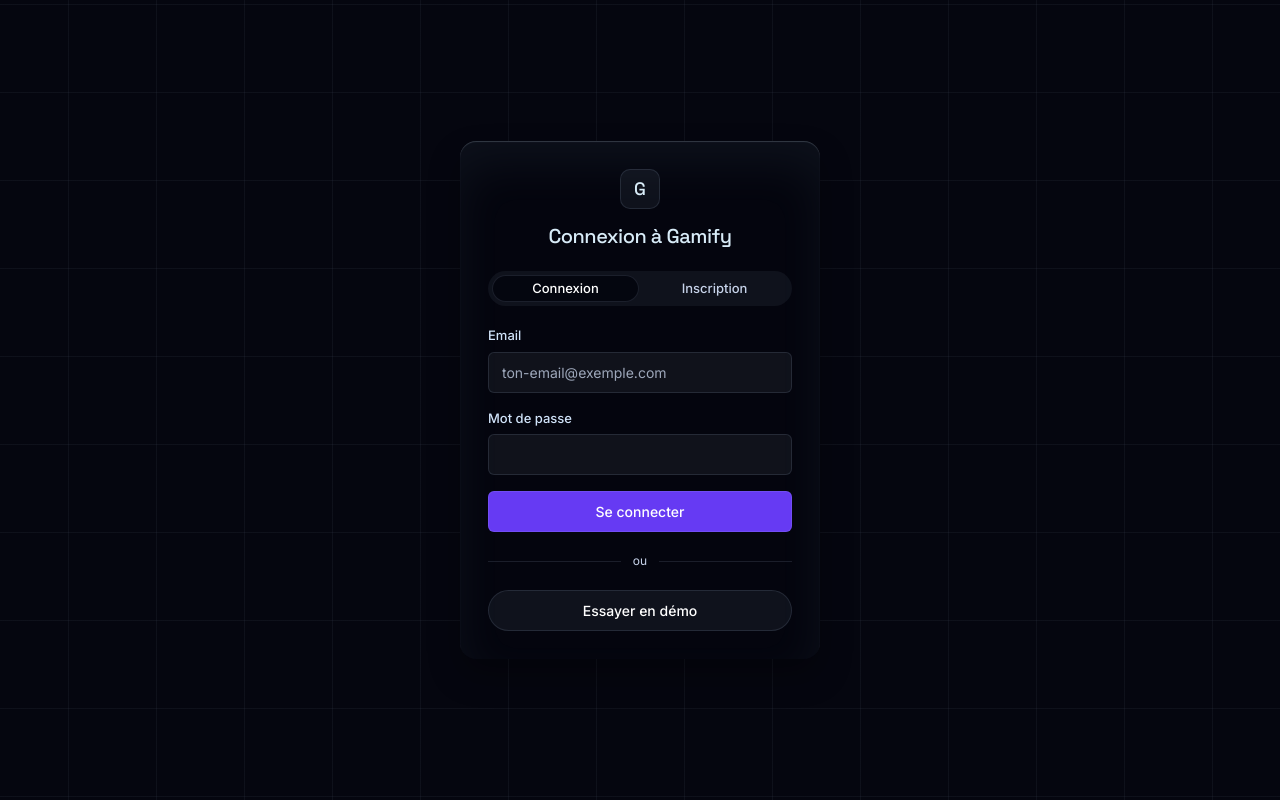
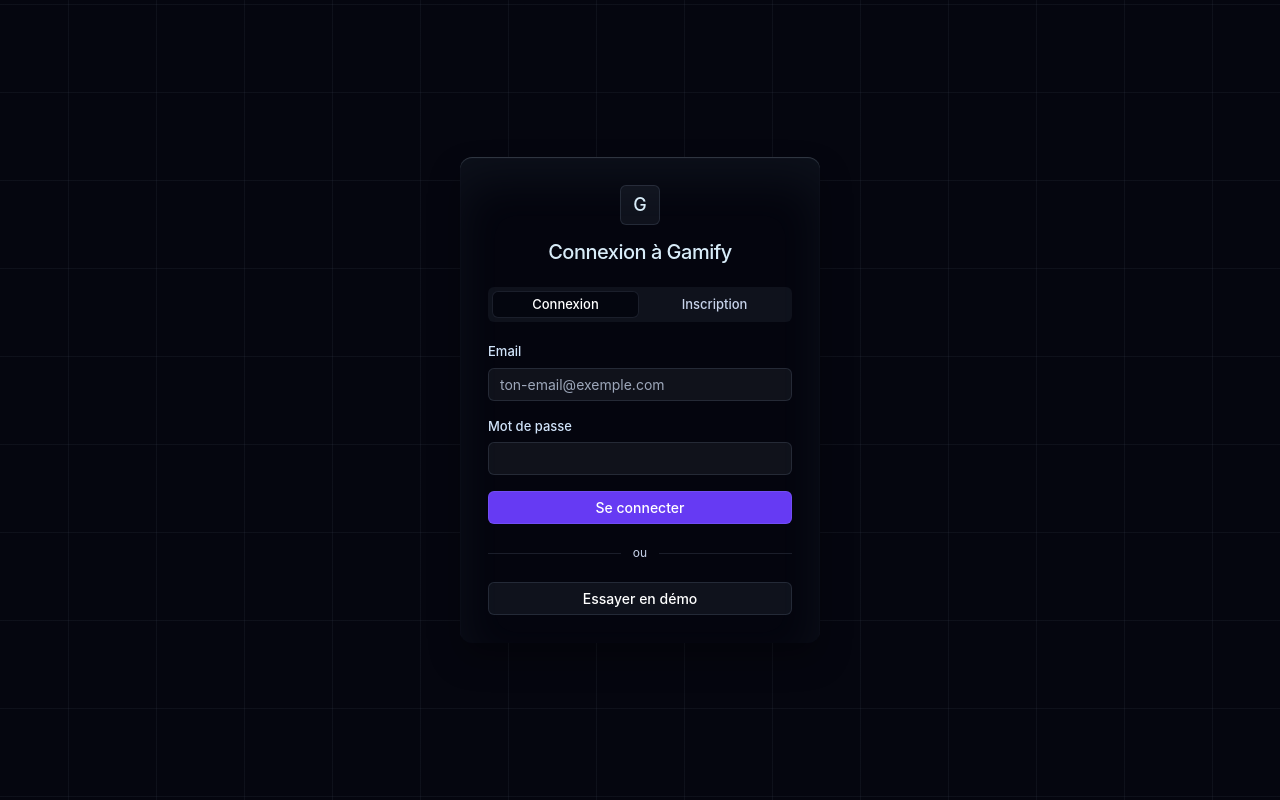
Before and after one commit to zoAntonio/gamify, a React (Vite) app in the folder gamify-frontend/: page /login in a window 1280 px wide. Built offline with nearby package versions, Linux system fonts and the light colour scheme.

Commit message:
[fix]: adjust the design to follow the github design

```diff
--- a/gamify-frontend/src/components/ui/Button.tsx
+++ b/gamify-frontend/src/components/ui/Button.tsx
@@ -15,8 +15,8 @@
 const VARIANT_CLASSES: Record<ButtonVariant, string> = {
   primary: 'rounded-input bg-accent text-white shadow-subtle active:bg-accent-hover',
   secondary:
-    'rounded-full bg-surface-2 text-white shadow-subtle active:bg-[#bad6f71f]',
-  ghost: 'rounded-full bg-transparent text-text shadow-subtle active:text-accent-hover',
+    'rounded-input bg-surface-2 text-white shadow-subtle active:bg-[#bad6f71f]',
+  ghost: 'rounded-input bg-transparent text-text shadow-subtle active:text-accent-hover',
 };
 
 export const Button: FC<ButtonProps> = ({
@@ -29,7 +29,7 @@
   ...rest
 }) => {
   const classes = [
-    'inline-flex items-center justify-center gap-2 px-4 py-2.5 text-[14px] font-medium transition-colors',
+    'inline-flex items-center justify-center gap-2 px-4 py-1.5 text-[14px] font-medium transition-colors',
     'disabled:cursor-not-allowed disabled:opacity-40',
     fullWidth ? 'w-full' : '',
     VARIANT_CLASSES[variant],
--- a/gamify-frontend/src/components/ui/List.tsx
+++ b/gamify-frontend/src/components/ui/List.tsx
@@ -8,7 +8,7 @@
 export const List: FC<ListProps> = ({ children, className = '' }) => (
   <ul
     className={[
-      'divide-y divide-border overflow-hidden rounded-card bg-surface shadow-glass',
+      'divide-y divide-border overflow-hidden rounded-control bg-surface shadow-glass',
       className,
     ]
       .filter(Boolean)
--- a/gamify-frontend/src/components/ui/Select.tsx
+++ b/gamify-frontend/src/components/ui/Select.tsx
@@ -17,7 +17,7 @@
       <select
         id={id}
         className={[
-          'rounded-input bg-input px-3.5 py-2.5 text-[14px] text-text shadow-subtle',
+          'rounded-input bg-input px-3 py-1.5 text-[14px] text-text shadow-subtle',
           'outline-none transition-shadow focus:shadow-subtle-focus focus:ring-2 focus:ring-accent/40',
           error ? 'ring-2 ring-danger/50' : '',
           className,
--- a/gamify-frontend/src/components/ui/Skeleton.tsx
+++ b/gamify-frontend/src/components/ui/Skeleton.tsx
@@ -7,7 +7,7 @@
   return (
     <div
       aria-hidden="true"
-      className={['animate-pulse rounded-card bg-surface-2', className].filter(Boolean).join(' ')}
+      className={['animate-pulse rounded-control bg-surface-2', className].filter(Boolean).join(' ')}
       {...rest}
     />
   );
--- a/gamify-frontend/src/components/ui/TextField.tsx
+++ b/gamify-frontend/src/components/ui/TextField.tsx
@@ -16,7 +16,7 @@
       <input
         id={id}
         className={[
-          'rounded-input bg-input px-3.5 py-2.5 text-[14px] text-text shadow-subtle placeholder:text-text-faint',
+          'rounded-input bg-input px-3 py-1.5 text-[14px] text-text shadow-subtle placeholder:text-text-faint',
           'outline-none transition-shadow focus:shadow-subtle-focus focus:ring-2 focus:ring-accent/40',
           error ? 'ring-2 ring-danger/50' : '',
           className,
--- a/gamify-frontend/src/features/agenda/components/AgendaHeader.tsx
+++ b/gamify-frontend/src/features/agenda/components/AgendaHeader.tsx
@@ -62,7 +62,7 @@
             aria-pressed={view === item.view}
             onClick={() => onViewChange(item.view)}
             className={[
-              'rounded-[8px] px-3 py-1.5 text-[13px] font-medium transition-colors',
+              'rounded-control px-3 py-1.5 text-[13px] font-medium transition-colors',
               view === item.view ? 'bg-accent text-white' : 'text-text-muted hover:text-text',
             ].join(' ')}
           >
--- a/gamify-frontend/src/features/agenda/components/MonthView.tsx
+++ b/gamify-frontend/src/features/agenda/components/MonthView.tsx
@@ -61,7 +61,7 @@
                 <span
                   key={event.id}
                   className={[
-                    'truncate rounded-[3px] border-l-2 px-1 text-[10px] leading-4',
+                    'truncate rounded-small border-l-2 px-1 text-[10px] leading-4',
                     eventColorClasses(event),
                   ].join(' ')}
                 >
--- a/gamify-frontend/src/features/dashboard/components/ProgressionChart.tsx
+++ b/gamify-frontend/src/features/dashboard/components/ProgressionChart.tsx
@@ -59,7 +59,7 @@
               aria-pressed={periode === item.value}
               onClick={() => onPeriodeChange(item.value)}
               className={[
-                'rounded-[8px] px-3 py-1 text-[12px] font-medium transition-colors',
+                'rounded-control px-3 py-1 text-[12px] font-medium transition-colors',
                 periode === item.value ? 'bg-accent text-white' : 'text-text-muted hover:text-text',
               ].join(' ')}
             >
--- a/gamify-frontend/src/features/habits/components/HabitGrid.tsx
+++ b/gamify-frontend/src/features/habits/components/HabitGrid.tsx
@@ -35,7 +35,7 @@
         <div
           key={cell.iso}
           title={cell.iso}
-          className="aspect-square w-full min-w-1.5 rounded-[3px]"
+          className="aspect-square w-full min-w-1.5 rounded-small"
           style={{ backgroundColor: cell.isDone ? couleur : `${couleur}22` }}
         />
       ))}
--- a/gamify-frontend/src/index.css
+++ b/gamify-frontend/src/index.css
@@ -2,8 +2,8 @@
 
 /*
  * Thème "Frosted glass cathedral at midnight" — voir DESIGN.md à la racine du repo.
- * Untitled Sans / aeonikPro / dotDigital ne sont pas des polices distribuables ;
- * on utilise les substituts recommandés par la référence (Inter / Space Grotesk / JetBrains Mono).
+ * Palette de couleurs inchangée ; police + rayons de bordure alignés sur GitHub Primer
+ * (pile système GitHub, rayons 3/6/12px) à la demande utilisateur du 2026-07-26.
  */
 @theme {
   --color-bg: #05060f; /* Midnight Canvas */
@@ -32,10 +32,11 @@
   --color-cha: #ff5c8a;
   --color-res: #45c2d6;
 
-  --radius-card: 1rem; /* 16px — cartes, modales */
-  --radius-control: 0.625rem; /* 10px — chrome des contrôles (nav, boutons icône) */
-  --radius-input: 0.375rem; /* 6px — champs, badges, CTA violet */
-  --radius-icon: 9999px; /* conteneurs d'icônes circulaires */
+  --radius-card: 0.75rem; /* 12px — GitHub Primer "large" : modales/dialogs */
+  --radius-control: 0.375rem; /* 6px — GitHub Primer "medium" : chrome des contrôles (nav, boutons icône, box) */
+  --radius-input: 0.375rem; /* 6px — GitHub Primer "medium" : champs, badges, boutons */
+  --radius-small: 0.1875rem; /* 3px — GitHub Primer "small" : puces/labels compacts */
+  --radius-icon: 9999px; /* conteneurs d'icônes circulaires (avatars GitHub) */
 
   --shadow-glass: inset 0 1px 1px rgba(199, 211, 234, 0.12), inset 0 24px 48px rgba(199, 211, 234, 0.05),
     0 24px 32px rgba(6, 6, 14, 0.7);
@@ -44,10 +45,13 @@
   --shadow-subtle: rgba(186, 215, 247, 0.12) 0px 0px 0px 1px inset; /* hairline givré universel */
   --shadow-subtle-focus: rgba(186, 215, 247, 0.24) 0px 0px 0px 1px inset;
 
+  /* Police + rayons calqués sur GitHub Primer (forme uniquement, palette de couleurs inchangée) */
   --font-sans:
-    'Inter', ui-sans-serif, system-ui, -apple-system, BlinkMacSystemFont, 'Segoe UI', Roboto, sans-serif;
-  --font-display: 'Space Grotesk', ui-sans-serif, system-ui, sans-serif;
-  --font-mono: 'JetBrains Mono', ui-monospace, monospace;
+    -apple-system, BlinkMacSystemFont, 'Segoe UI', 'Noto Sans', Helvetica, Arial, sans-serif,
+    'Apple Color Emoji', 'Segoe UI Emoji';
+  --font-display: var(--font-sans);
+  --font-mono:
+    ui-monospace, 'SFMono-Regular', 'SF Mono', Menlo, Consolas, 'Liberation Mono', monospace;
 }
 
 html {
--- a/gamify-frontend/src/pages/auth/AuthPage.tsx
+++ b/gamify-frontend/src/pages/auth/AuthPage.tsx
@@ -82,13 +82,13 @@
           </h1>
         </div>
 
-        <div className="flex gap-0.5 rounded-full bg-surface-2 p-1">
+        <div className="flex gap-0.5 rounded-control bg-surface-2 p-1">
           <button
             type="button"
             onClick={() => setMode('login')}
             disabled={mode === 'login'}
             className={[
-              'flex-1 rounded-full py-1 text-[13px] font-medium transition-colors',
+              'flex-1 rounded-control py-1 text-[13px] font-medium transition-colors',
               mode === 'login' ? 'bg-surface-3 text-white shadow-subtle' : 'text-text-muted',
             ].join(' ')}
           >
@@ -99,7 +99,7 @@
             onClick={() => setMode('register')}
             disabled={mode === 'register'}
             className={[
-              'flex-1 rounded-full py-1 text-[13px] font-medium transition-colors',
+              'flex-1 rounded-control py-1 text-[13px] font-medium transition-colors',
               mode === 'register' ? 'bg-surface-3 text-white shadow-subtle' : 'text-text-muted',
             ].join(' ')}
           >
```
